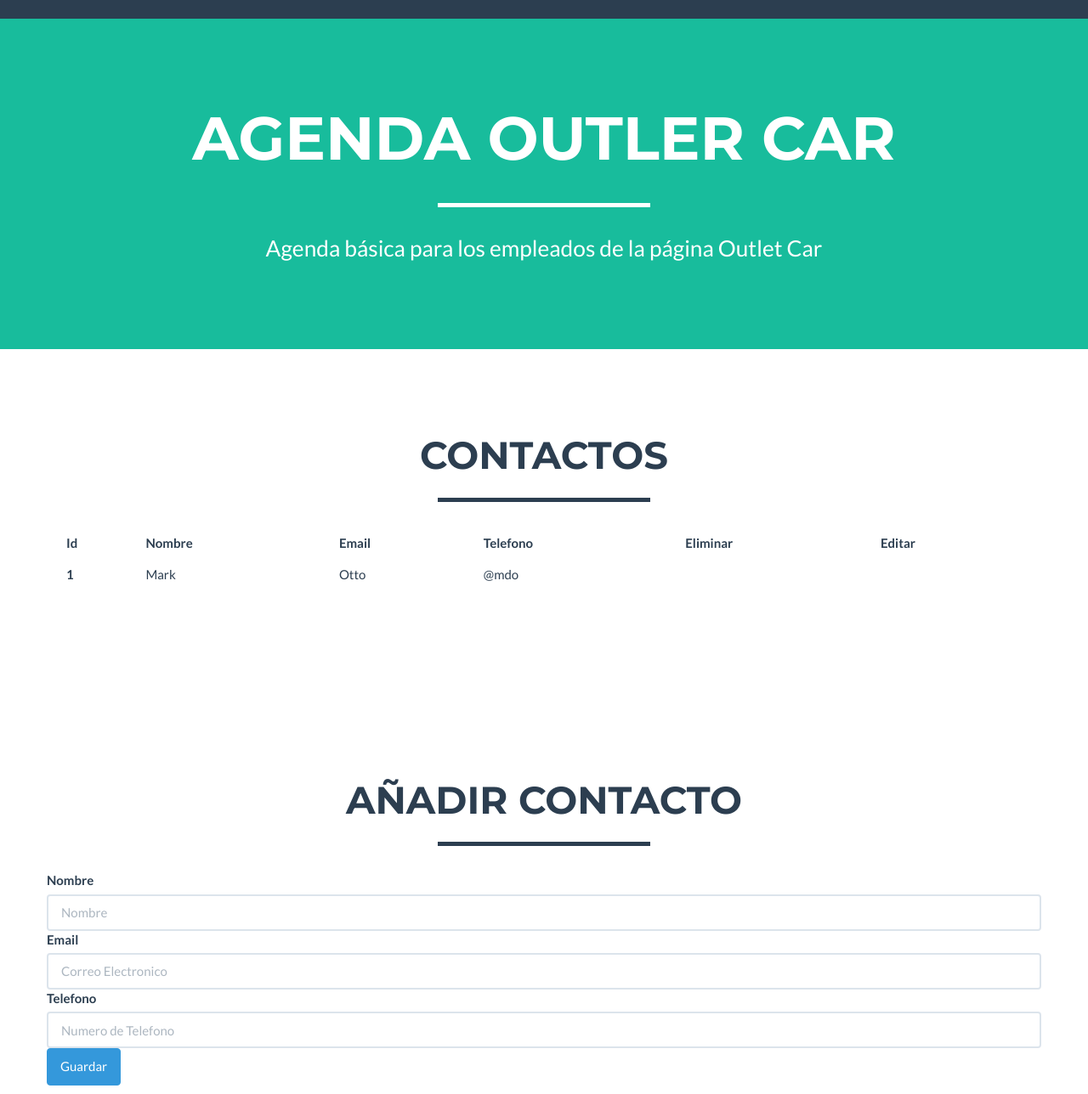
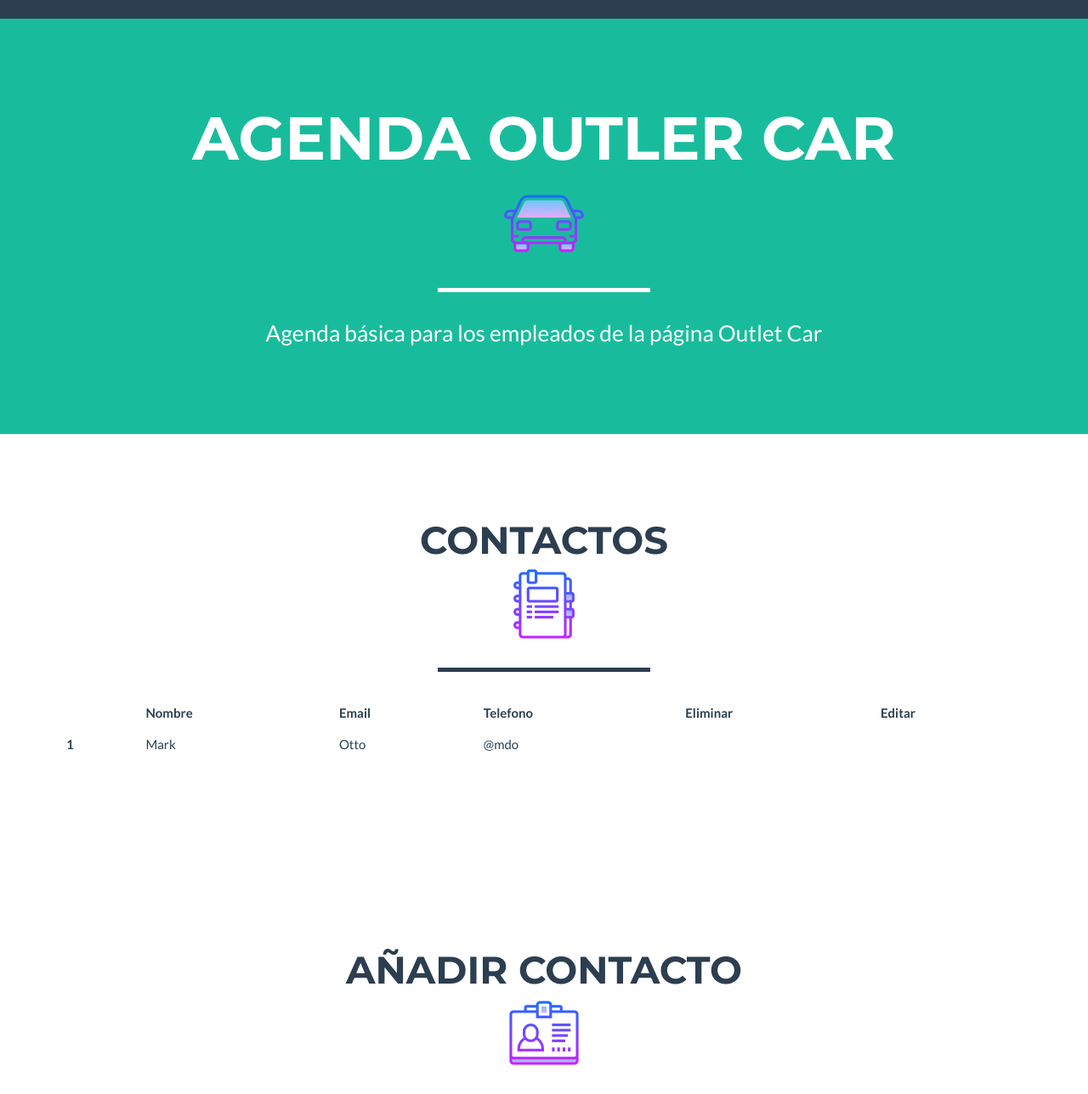
Before and after one commit to joeldelacalle/IWAgenda, a plain HTML site: page index.html in a window 1280 px wide. Shown: the part 88-1376 px from the top of the page at 85% size. Drawn offline with nearby package versions, Linux system fonts and the light colour scheme; no server answers.

Commit message:
Nuevas fotos

```diff
--- a/index.html
+++ b/index.html
@@ -78,8 +78,9 @@
             <div class="row">
                 <div class="col-lg-12">
                     <div class="intro-text">
-                        <span class="name">Agenda Outler Car</span>
+                        <span class="name">Agenda Outler Car<img src="img/car.png" alt="Coche"></span>
                         <hr class="star-light">
+
                         <span class="skills">Agenda básica para los empleados de la página Outlet Car</span>
                     </div>
                 </div>
@@ -93,13 +94,14 @@
              <div class="row">
                 <div class="col-lg-12 text-center">
                     <h2>Contactos</h2>
+                    <img src="img/agenda.png" alt="Agenda">
                     <hr class="star-primary">
                 </div>
             </div>
             <table class="table my-3">
                 <thead>
                     <tr>
-                    <th scope="col">Id</th>
+                    <th style="visibility:hidden", scope="col">Id</th>
                     <th scope="col">Nombre</th>
                     <th scope="col">Email</th>
                     <th scope="col">Telefono</th>
@@ -125,6 +127,7 @@
             <div class="row">
                 <div class="col-lg-12 text-center">
                     <h2>Añadir contacto</h2>
+                    <img src="img/contact.png" alt="Contacto">
                     <hr class="star-primary">
                 </div>
             </div>
@@ -146,6 +149,7 @@
             <div class="row">
                 <div class="col-lg-12 text-center">
                     <h2>Acerca de...</h2>
+                    <img src="img/about.png" alt="About">
                     <hr class="star-light">
                 </div>
             </div>
--- a/js/app.js
+++ b/js/app.js
@@ -48,7 +48,7 @@ db.collection("usuarios").onSnapshot((querySnapshot) => {
         console.log(`${doc.id} => ${doc.data()}`);
         tabla.innerHTML += `
         <tr>
-        <th scope="row">${doc.id}</th>
+        <th style="visibility:hidden", scope="row">${doc.id}</th>
         <td>${doc.data().nombre}</td>
         <td>${doc.data().email}</td>
         <td>${doc.data().telefono}</td>
```
Also changed, not shown: img/about.png (added), img/agenda.png (added), img/car.png (added), img/contact.png (added), img/portfolio/cabin.png (deleted), img/portfolio/cake.png (deleted), img/portfolio/circus.png (deleted), img/portfolio/game.png (deleted), img/portfolio/safe.png (deleted), img/portfolio/submarine.png (deleted).
